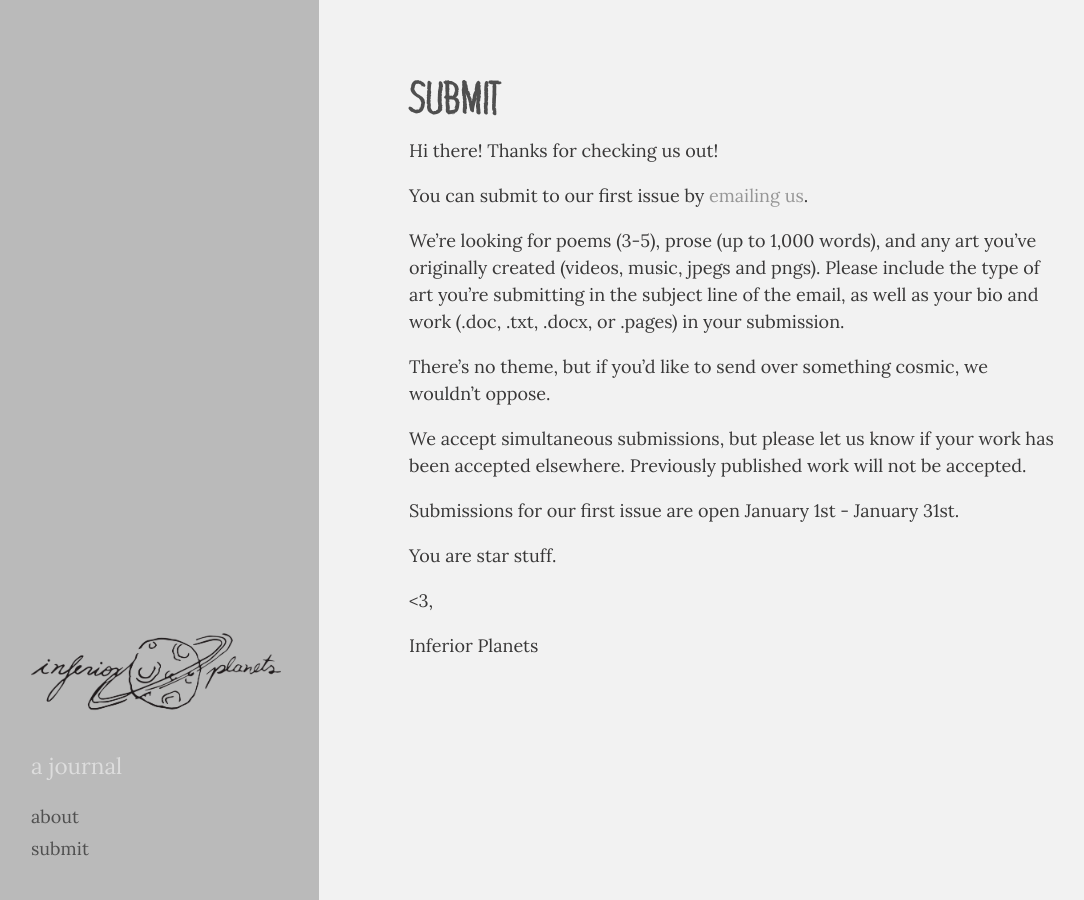
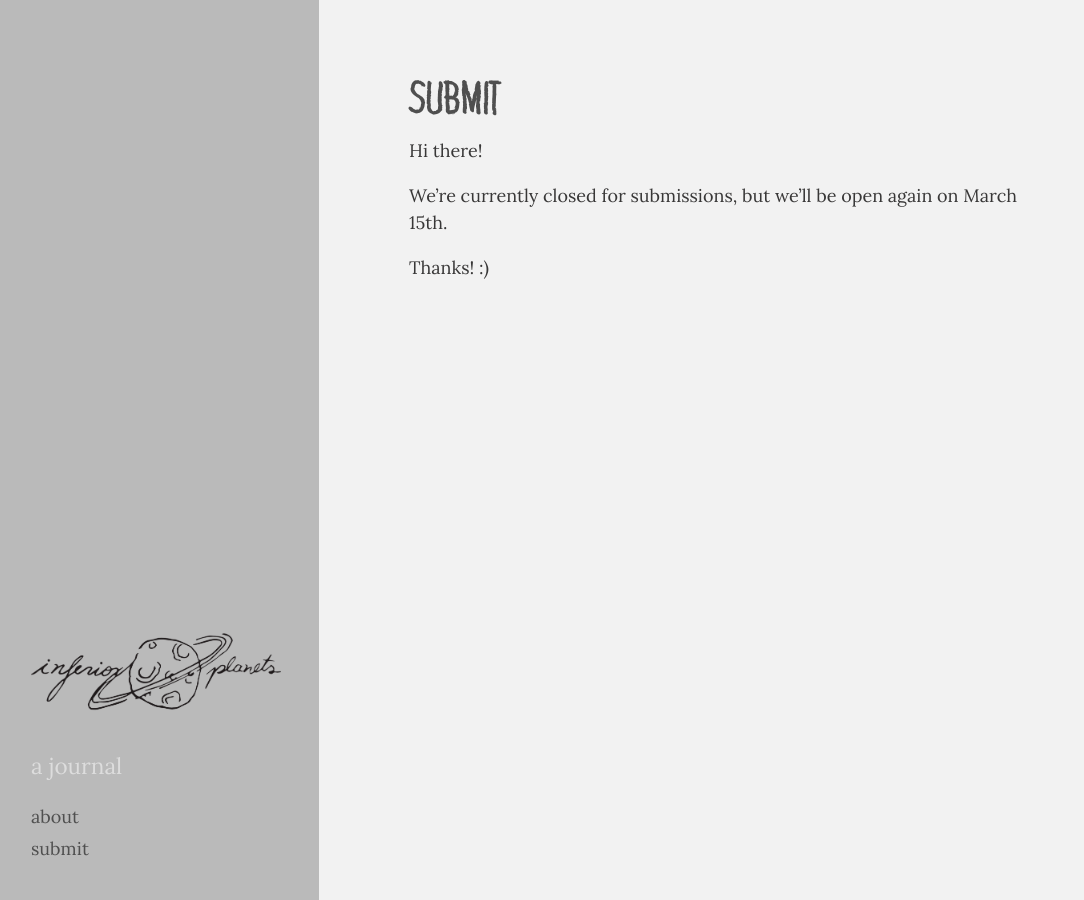
Before and after one commit to inferiorplanets/inferiorplanets.github.io, a Jekyll site: the page built from submit.md, in a window 1280 px wide. Shown: the whole page, without its empty margins (5-1089 px from the left). Built offline with Jekyll 4.4.1, drawn with Linux system fonts in a browser that asks for light colours; some web fonts are replaced; Markdown is read by kramdown in place of the engine named in the settings.

Commit message:
submissions

```diff
--- a/submit.md
+++ b/submit.md
@@ -3,22 +3,8 @@ layout: page
 title: Submit
 ---
 
-Hi there! Thanks for checking us out!
+Hi there!
 
-You can submit to our first issue by [emailing us](mailto:inferiorplanetsjournal@gmail.com).
+We're currently closed for submissions, but we'll be open again on March 15th.
 
-We're looking for poems (3-5), prose (up to 1,000 words), and any art you've originally created (videos, music, jpegs and pngs). Please include the type of art you're submitting in the subject line of the email, as well as your bio and work (.doc, .txt, .docx, or .pages) in your submission.
-
-There's no theme, but if you'd like to send over something cosmic, we wouldn't oppose.
-
-We accept simultaneous submissions, but please let us know if your work has been accepted elsewhere. Previously published work will not be accepted.
-
-Submissions for our first issue are open January 1st - January 31st.
-
-
-You are star stuff.
-
-
-<3,
-
-Inferior Planets
+Thanks! :)
```
